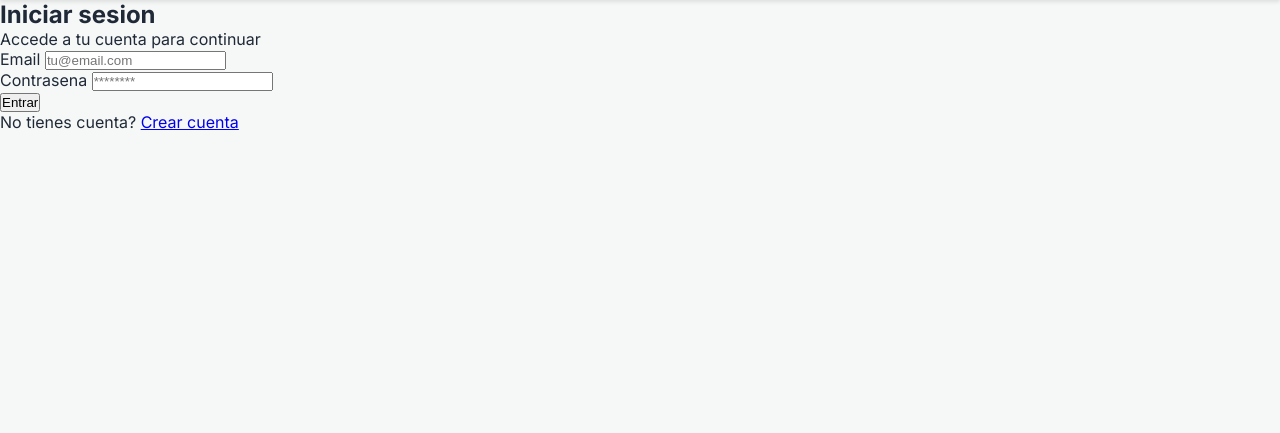
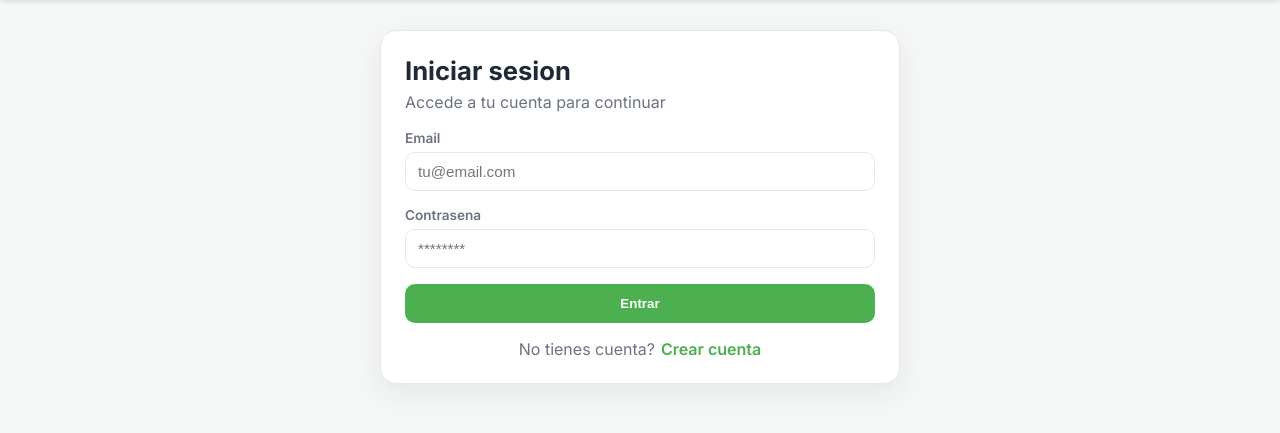
Before and after one commit to Ramerlinj/supermercado-py, a Flask app: template src/templates/auth/login.html in a window 1280 px wide. Shown: the part 65-498 px from the top of the page. Run offline with Flask 3, Linux system fonts and the light colour scheme; the template is opened without the code that fills it, so the values that code supplies are empty; some web fonts are replaced.

Commit message:
feat: add authentication styles and update login template structure

```diff
--- /dev/null
+++ b/src/static/css/auth/auth.css
@@ -0,0 +1,126 @@
+.auth {
+    display: flex;
+    justify-content: center;
+    padding: 30px 0 50px;
+}
+
+.auth-card {
+    width: min(520px, 92vw);
+    background: #fff;
+    border: 1px solid var(--border-dark);
+    border-radius: 16px;
+    padding: 24px;
+    box-shadow: 0 10px 30px rgba(31, 41, 55, 0.08);
+}
+
+.auth-header h2 {
+    font-size: 1.6rem;
+    font-weight: 700;
+}
+
+.auth-header p {
+    margin-top: 6px;
+    color: var(--text-muted);
+}
+
+.auth-form {
+    margin-top: 18px;
+    display: flex;
+    flex-direction: column;
+    gap: 16px;
+}
+
+.auth-row {
+    display: grid;
+    grid-template-columns: repeat(2, minmax(0, 1fr));
+    gap: 12px;
+}
+
+.auth-field {
+    display: flex;
+    flex-direction: column;
+    gap: 6px;
+}
+
+.auth-field label {
+    font-weight: 600;
+    font-size: 0.85rem;
+    color: var(--text-muted);
+}
+
+.auth-field input {
+    border: 1px solid var(--border-dark);
+    border-radius: 10px;
+    padding: 10px 12px;
+    font-size: 0.95rem;
+    background: #fff;
+    color: var(--text-light);
+}
+
+.auth-submit {
+    background: var(--primary);
+    color: #fff;
+    border: none;
+    border-radius: 10px;
+    padding: 12px;
+    font-weight: 700;
+    cursor: pointer;
+    transition: transform 0.2s ease, background 0.2s ease;
+}
+
+.auth-submit:hover {
+    transform: translateY(-1px);
+    background: #3f9a45;
+}
+
+.auth-footer {
+    margin-top: 16px;
+    display: flex;
+    justify-content: center;
+    gap: 6px;
+    color: var(--text-muted);
+}
+
+.auth-footer a {
+    color: var(--primary);
+    text-decoration: none;
+    font-weight: 600;
+}
+
+.auth-captcha {
+    display: grid;
+    gap: 10px;
+    background: #f7f8f6;
+    border: 1px dashed var(--border-dark);
+    border-radius: 12px;
+    padding: 12px;
+}
+
+.auth-captcha__box {
+    height: 60px;
+    border-radius: 8px;
+    background: repeating-linear-gradient(
+        135deg,
+        rgba(31, 41, 55, 0.08),
+        rgba(31, 41, 55, 0.08) 8px,
+        rgba(31, 41, 55, 0.02) 8px,
+        rgba(31, 41, 55, 0.02) 16px
+    );
+    display: flex;
+    align-items: center;
+    justify-content: center;
+    font-weight: 700;
+    letter-spacing: 2px;
+    color: var(--text-muted);
+}
+
+.auth-hint {
+    font-size: 0.8rem;
+    color: var(--text-muted);
+}
+
+@media (max-width: 640px) {
+    .auth-row {
+        grid-template-columns: 1fr;
+    }
+}
```
Also changed, not shown: src/templates/auth/login.html (+2 -8 lines).
